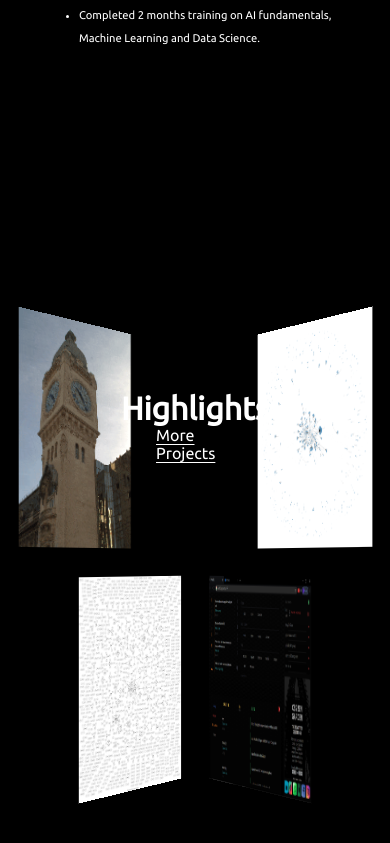
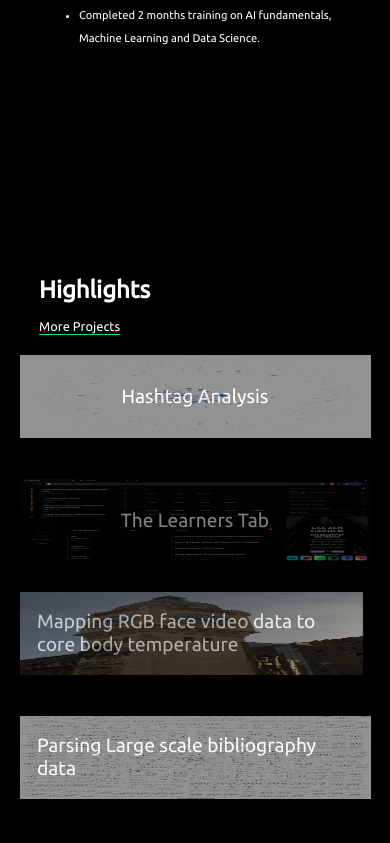
Before and after one commit to saurabhburewar/portfolio, a React (Create React App) app: page / in a window 390 px wide. Shown: the part 1894-2737 px from the top of the page. Built offline with nearby package versions, Linux system fonts and the light colour scheme.

Commit message:
Update projects.css

```diff
--- a/src/components/Projects/projects.css
+++ b/src/components/Projects/projects.css
@@ -146,7 +146,71 @@
     text-decoration: underline;
     text-underline-offset: 0.2em;
     transition-duration: 0.5s;
+    text-decoration-color: #0bda95;
 }
 .projectLink:hover {
     color: #0bda95;
 }
+
+
+@media only screen and (max-width: 560px) {
+    .projectTitle {
+        width: 30%;
+        left: 10%;
+        top: 0%;
+        height: 20%;
+    }
+    .projectTitle1 {
+        justify-content: flex-start;
+        font-size: 1.5em;
+    }
+    .projectLink {
+        justify-content: flex-start;
+        font-size: 0.8em;
+    }
+    .projectWindow1 {
+        transform: perspective(0vw) rotateY(0deg);
+        width: 100%;
+        height: 35%;
+        top: 15%;
+    }
+    .projectWindow2 {
+        transform: perspective(0vw) rotateY(0deg);
+        width: 100%;
+        height: 35%;
+        top: 55%;
+    }
+    .projectCard1 {
+        width: 90%;
+        left: 5%;
+        height: 40%;
+    }
+    .projectCard2 {
+        width: 90%;
+        left: 5%;
+        height: 40%;
+    }
+    .projectCard3 {
+        width: 90%;
+        left: 5%;
+        height: 40%;
+    }
+    .projectCard4 {
+        width: 90%;
+        left: 5%;
+        height: 40%;
+    }
+    .projectHomeTitle {
+        font-size: 1.2em;
+        display: flex;
+        justify-content: center;
+        align-items: center;
+        height: 100%;
+    }
+    .projectHomeDesc {
+        display: none;
+    }
+    .projectHomeInfo {
+        opacity: 0.5;
+    }
+  }
```
